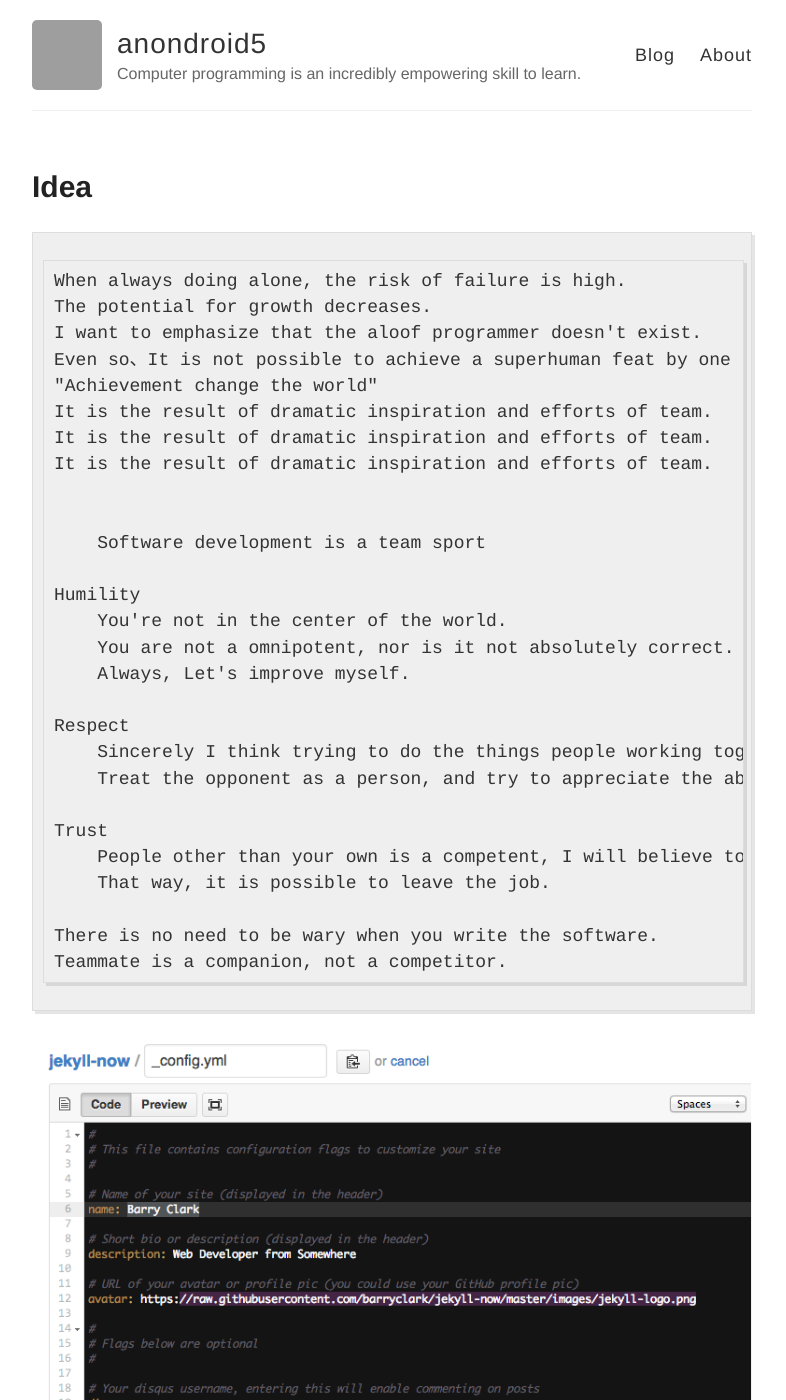
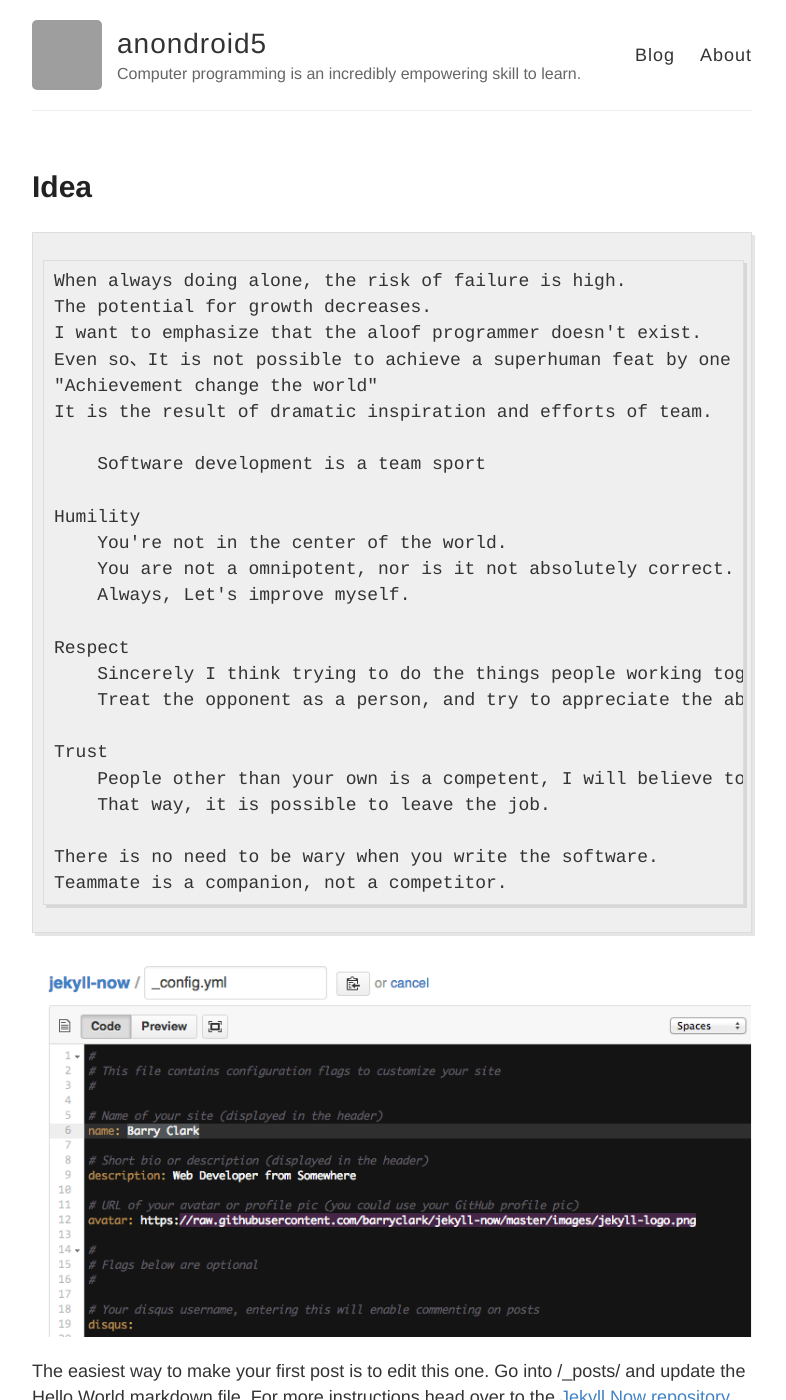
Before and after one commit to The-Actual-Damien/nondroid5-jeckyll, a Jekyll site: the page built from _posts/2111-11-11-Idea.md, in a window 1280 px wide and 1400 px high. Shown: the whole window, without its empty margins (248-1034 px from the left). Built offline with Jekyll 4.4.1, drawn with Linux system fonts in a browser that asks for light colours; Markdown is read by kramdown in place of the engine named in the settings; grey boxes are pictures that could not be loaded.

Commit message:
Update 2111-11-11-Idea.md

```diff
--- a/_posts/2111-11-11-Idea.md
+++ b/_posts/2111-11-11-Idea.md
@@ -9,9 +9,6 @@ title: Idea
     Even so、It is not possible to achieve a superhuman feat by one person.
     "Achievement change the world"
     It is the result of dramatic inspiration and efforts of team.
-    It is the result of dramatic inspiration and efforts of team.
-    It is the result of dramatic inspiration and efforts of team.
-
 
         Software development is a team sport
 
```
